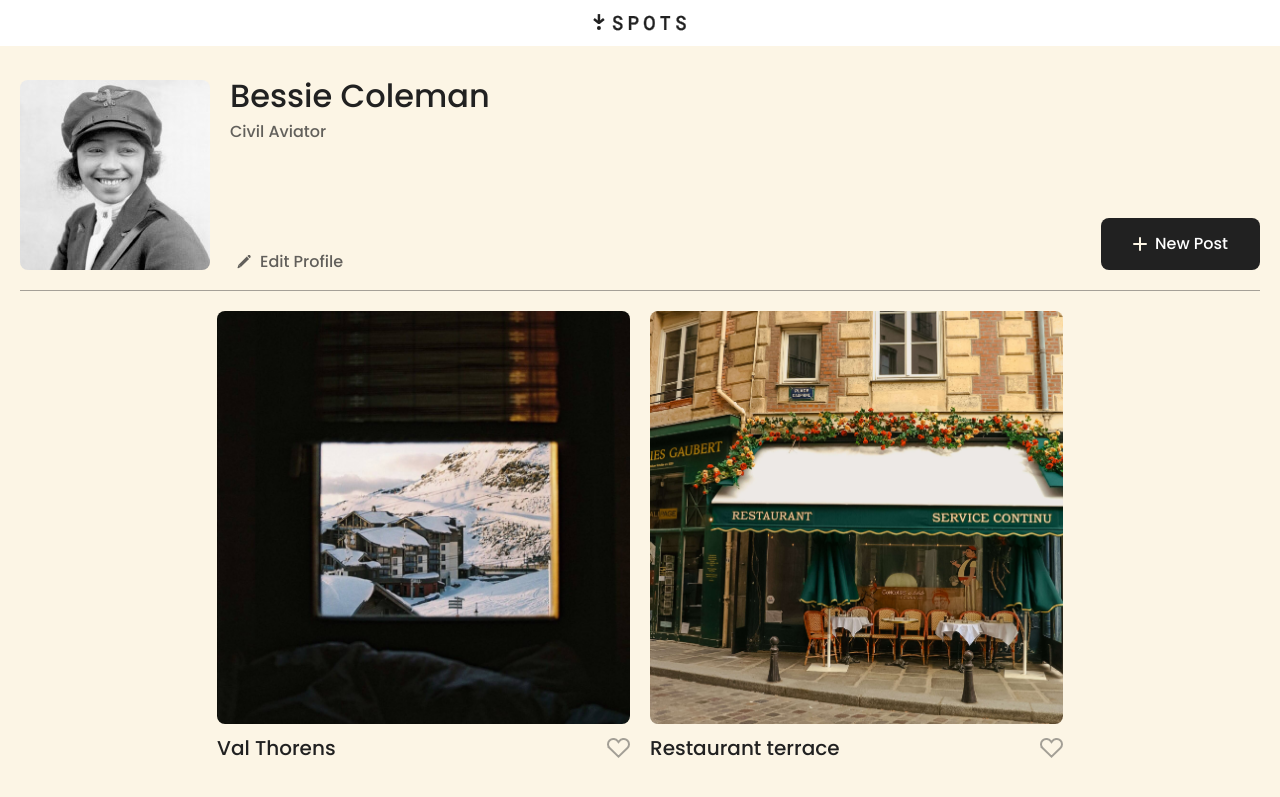
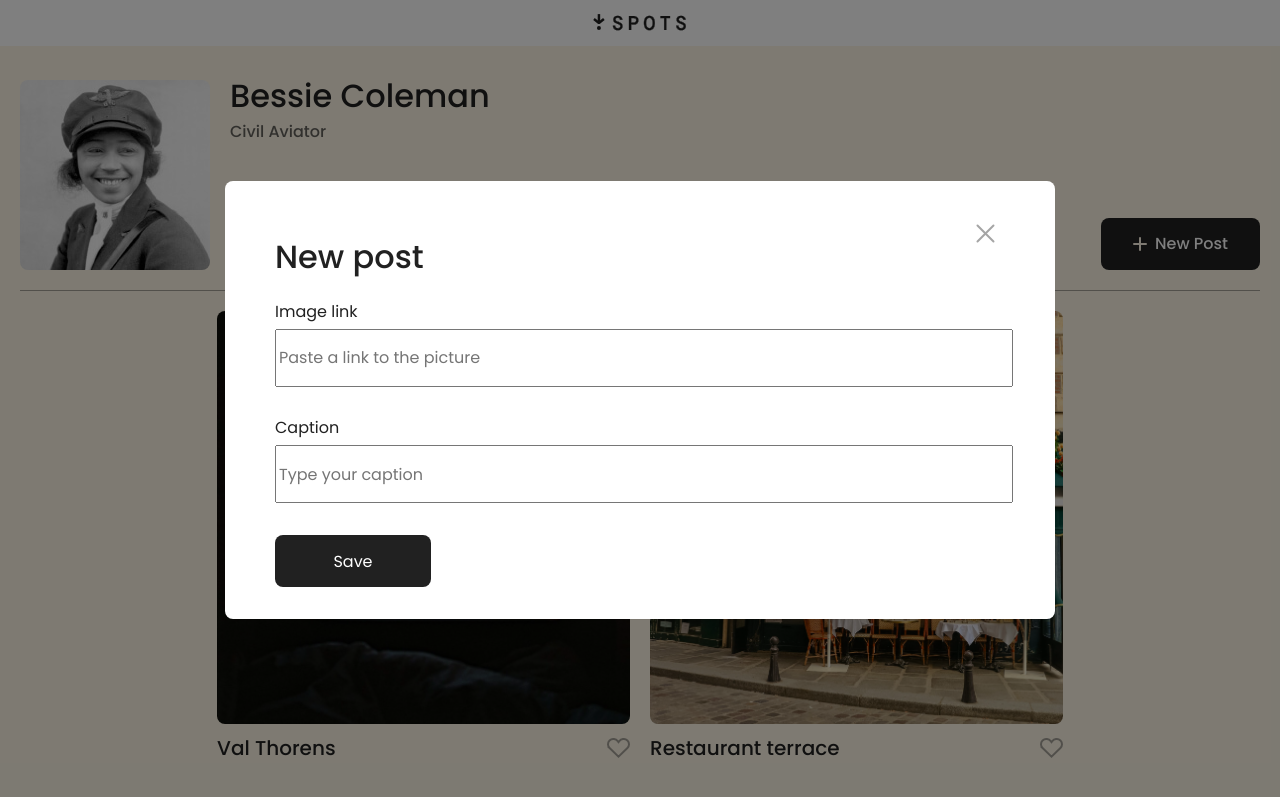
Before and after one commit to JordanWMiller/se_project_spots, a plain HTML site: page index.html in a window 1280 px wide. Shown: the top 797 px of the page. Drawn offline with Linux system fonts and the light colour scheme.

Commit message:
added modals new post and edit

```diff
--- /dev/null
+++ b/blocks/modal.css
@@ -0,0 +1,73 @@
+.modal {
+  visibility: hidden;
+  background-color: #00000080;
+  position: fixed;
+  top: 0;
+  left: 0;
+  right: 0;
+  bottom: 0;
+  display: flex;
+  align-items: center;
+  justify-content: center;
+  padding: 10px;
+}
+.modal_is-open {
+  visibility: visible;
+}
+.modal__container {
+  position: relative;
+  max-width: 730px;
+  width: 100%;
+  background-color: #fff;
+  border-radius: 8px;
+  padding: 32px 50px;
+}
+.modal__close-btn {
+  width: 40px;
+  height: 40px;
+  position: absolute;
+  top: 32px;
+  right: 50px;
+  border: none;
+  background-image: url(../images/close-btn.svg);
+  background-color: #fff;
+}
+.modal__title {
+  font-size: 32px;
+  font-weight: 500;
+  margin: 0 0 32;
+}
+
+.modal__label {
+  margin: 0 0 32px;
+}
+.modal__form {
+  display: flex;
+  flex-direction: column;
+}
+.modal__input {
+  height: 52px;
+  display: block;
+  margin: 8px 0 0;
+  width: 100%;
+}
+.model__input::placeholder {
+  color: #2121214d;
+  font-size: 20px;
+}
+.modal__submit-btn {
+  max-width: 156px;
+  height: 52px;
+  padding: 18px 32px;
+  border: none;
+  border-radius: 8px;
+  background-color: #212121;
+  color: #fff;
+  font-size: 16px;
+  cursor: pointer;
+}
+@media (max-width: 425px) {
+  .modal__submit-btn {
+    max-width: none;
+  }
+}
--- a/blocks/profile.css
+++ b/blocks/profile.css
@@ -25,9 +25,6 @@
   font-size: 32px;
   text-overflow: ellipsis;
   overflow: hidden;
-  display: -webkit-box;
-  -webkit-line-clamp: 3;
-  -webkit-box-orient: vertical;
   max-width: 420px;
 }
 
@@ -40,9 +37,6 @@
   line-height: 1;
   text-overflow: ellipsis;
   overflow: hidden;
-  display: -webkit-box;
-  -webkit-line-clamp: 3;
-  -webkit-box-orient: vertical;
 }
 
 .profile__edit-btn {
--- a/index.html
+++ b/index.html
@@ -109,6 +109,60 @@
       <footer class="footer">
         <p class="footer__copyright">&copy;2025 Jordan Miller</p>
       </footer>
+      <div class="modal">
+        <div class="modal__container">
+          <button type="button" class="modal__close-btn"></button>
+          <h2 class="modal__title">Edit profile</h2>
+          <form class="modal__form">
+            <label for="modal-name-input" class="modal__label"
+              >Name
+              <input
+                id="modal-name-input"
+                type="text"
+                class="modal__input"
+                placeholder="Type your name"
+              />
+            </label>
+            <label for="modal-description-input" class="modal__label"
+              >Description
+              <input
+                id="modal-description-input"
+                type="text"
+                class="modal__input"
+                placeholder="Describe yourself"
+              />
+            </label>
+            <button type="submit" class="modal__submit-btn">Save</button>
+          </form>
+        </div>
+      </div>
+      <div class="modal modal_is-open">
+        <div class="modal__container">
+          <button type="button" class="modal__close-btn"></button>
+          <h2 class="modal__title">New post</h2>
+          <form class="modal__form">
+            <label for="card-link-input" class="modal__label"
+              >Image link
+              <input
+                id="card-link-input"
+                type="url"
+                class="modal__input"
+                placeholder="Paste a link to the picture"
+              />
+            </label>
+            <label for="card-caption-input" class="modal__label"
+              >Caption
+              <input
+                id="card-caption-input"
+                type="text"
+                class="modal__input"
+                placeholder="Type your caption"
+              />
+            </label>
+            <button type="submit" class="modal__submit-btn">Save</button>
+          </form>
+        </div>
+      </div>
     </div>
   </body>
 </html>
--- a/pages/index.css
+++ b/pages/index.css
@@ -7,3 +7,4 @@
 @import url(../blocks/cards.css);
 @import url(../blocks/card.css);
 @import url(../blocks/footer.css);
+@import url(../blocks/modal.css);
```
Also changed, not shown: images/close-btn.svg (added), pages/close-btn.svg (added).
